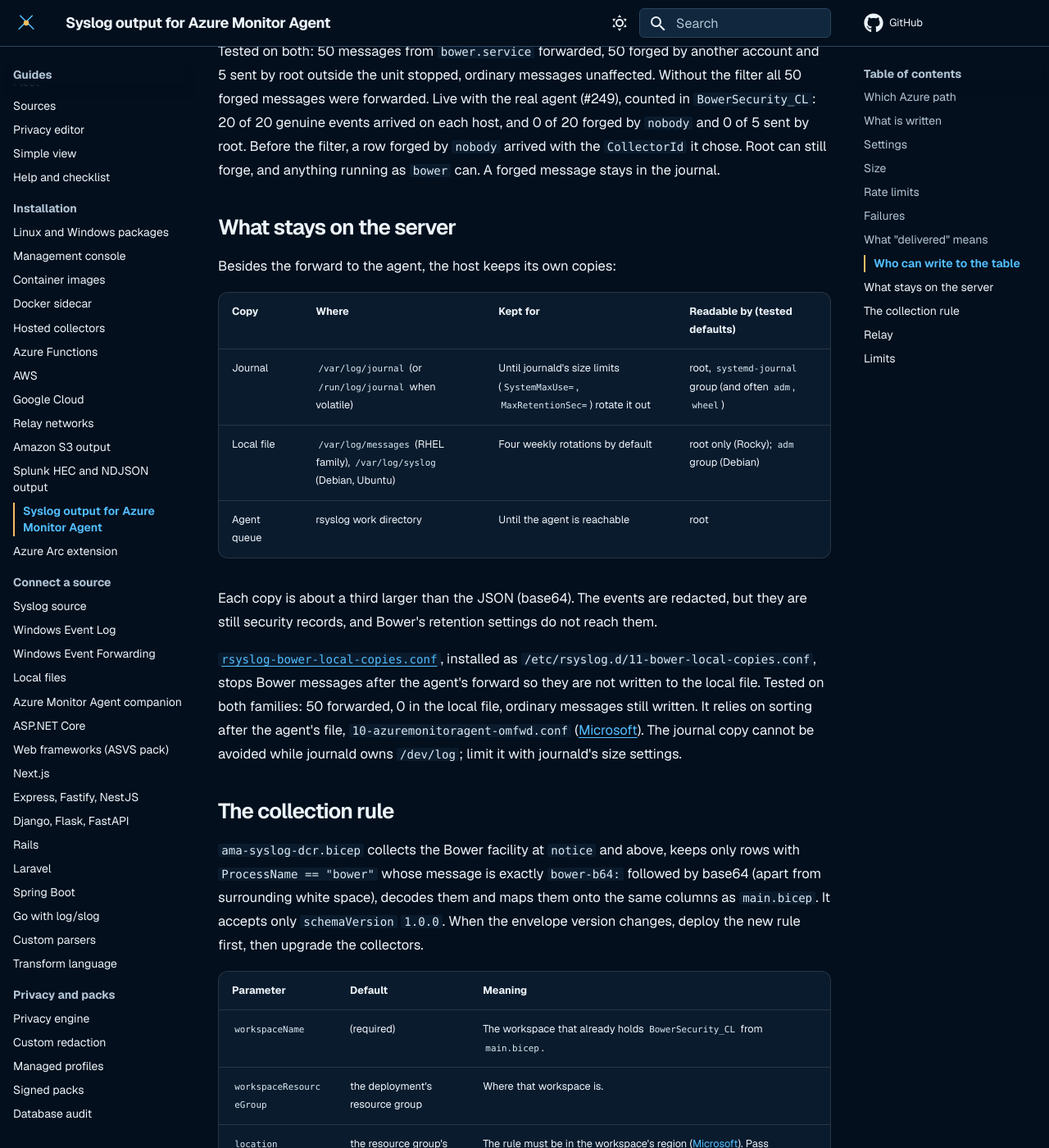
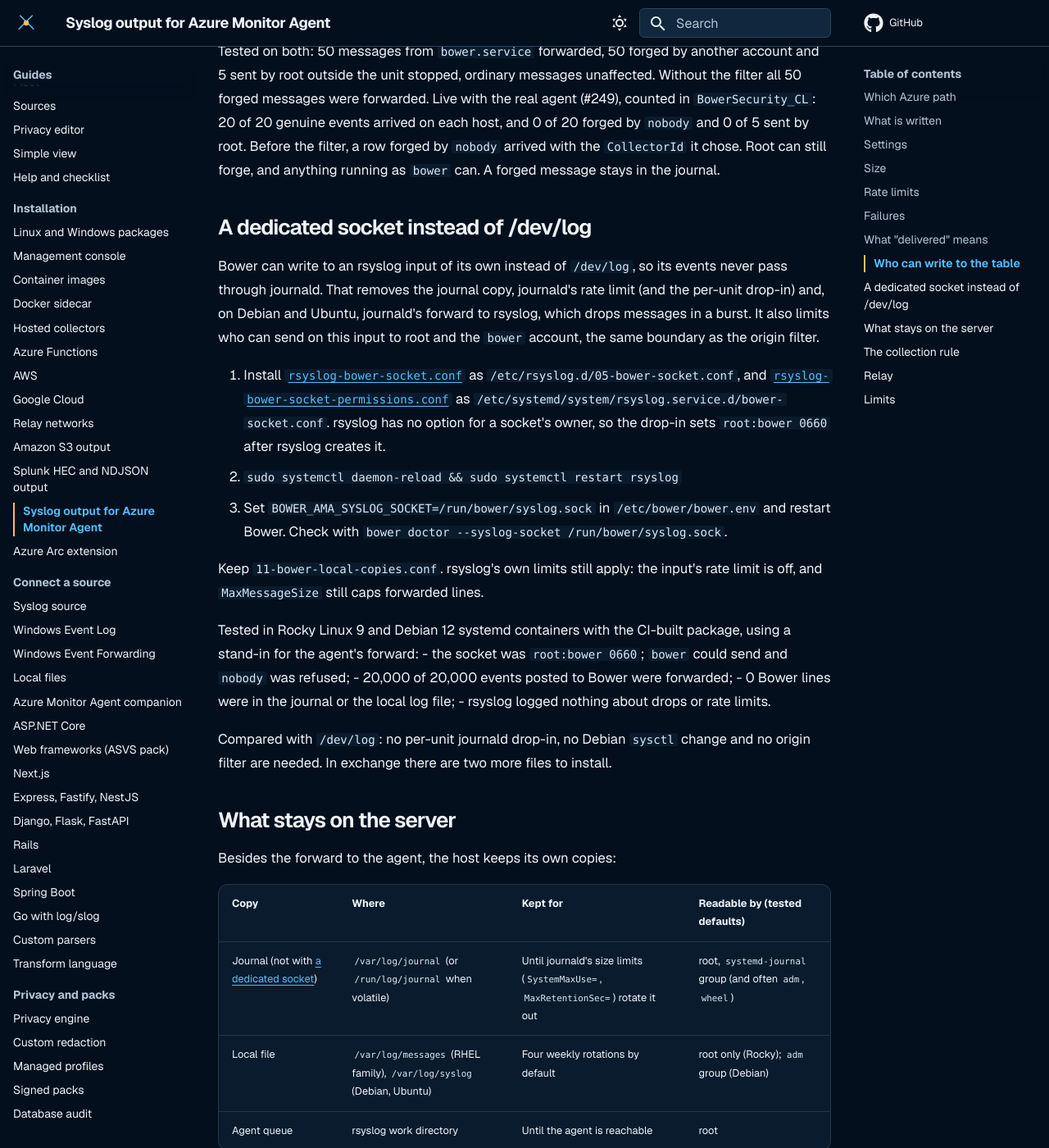
Before and after one commit to jusso-dev/Bower, an MkDocs documentation site: the page built from docs/deployment/ama-syslog-output.md, in a window 1280 px wide and 1400 px high, scrolled down 7704 px. Shown: the whole window at 82% size. Built offline with MkDocs 1.6.1 and Material for MkDocs 9.7.7, drawn with Linux system fonts in a browser that asks for light colours.

Commit message:
feat(examples): a dedicated rsyslog socket for Bower that skips journald (#238)
#238 item 4: offer an rsyslog input of Bower's own instead of /dev/log, and compare the two.

- rsyslog-bower-socket.conf adds an imuxsock input on /run/bower/syslog.sock, with no rate
  limit. Bower writes to it with BOWER_AMA_SYSLOG_SOCKET.
- rsyslog-bower-socket-permissions.conf, an rsyslog.service drop-in, sets the socket to
  root:bower 0660 once rsyslog creates it. imuxsock has no owner or mode option: its docs list
  none, and the socket came up root:root 666 without the drop-in.
- The reference page has a section on the option and the trade-off: no journal copy, no
  journald rate limit or per-unit drop-in, no Debian forward loss, and only root and bower can
  send; in exchange there are two more files to install.

Tested in Rocky Linux 9 (rsyslog 8.2510) and Debian 12 (rsyslog 8.2302) systemd containers,
with the CI-built rpm and deb and a stand-in for the agent's forward on TCP 28330:
- socket root:bower 0660; bower could send, nobody was refused (Permission denied);
- 20,000 of 20,000 events posted to Bower were forwarded;
- 0 Bower lines in the journal or in /var/log/messages or /var/log/syslog;
- no rsyslog drop, rate-limit or error lines.

The shipped file was retested as committed and is valid on both. Both distributions already
load imuxsock in rsyslog.conf, and a second load is an error, so the file has only the input.
Not run with the real agent, but the forward it feeds is the same TCP file the agent writes.

Co-Authored-By: Claude Opus 5.5 <noreply@anthropic.com>

```diff
--- a/docs/deployment/ama-syslog-output.md
+++ b/docs/deployment/ama-syslog-output.md
@@ -241,13 +241,44 @@ Tested on both: 50 messages from `bower.service` forwarded, 50 forged by another
 `CollectorId` it chose. Root can still forge, and anything running as `bower` can. A forged
 message stays in the journal.
 
+## A dedicated socket instead of /dev/log
+
+Bower can write to an rsyslog input of its own instead of `/dev/log`, so its events never pass
+through journald. That removes the journal copy, journald's rate limit (and the per-unit
+drop-in) and, on Debian and Ubuntu, journald's forward to rsyslog, which drops messages in a
+burst. It also limits who can send on this input to root and the `bower` account, the same
+boundary as the origin filter.
+
+1. Install
+   [`rsyslog-bower-socket.conf`](https://github.com/jusso-dev/Bower/blob/main/examples/cloud-agents/azure/rsyslog-bower-socket.conf)
+   as `/etc/rsyslog.d/05-bower-socket.conf`, and
+   [`rsyslog-bower-socket-permissions.conf`](https://github.com/jusso-dev/Bower/blob/main/examples/cloud-agents/azure/rsyslog-bower-socket-permissions.conf)
+   as `/etc/systemd/system/rsyslog.service.d/bower-socket.conf`. rsyslog has no option for a
+   socket's owner, so the drop-in sets `root:bower 0660` after rsyslog creates it.
+2. `sudo systemctl daemon-reload && sudo systemctl restart rsyslog`
+3. Set `BOWER_AMA_SYSLOG_SOCKET=/run/bower/syslog.sock` in `/etc/bower/bower.env` and restart
+   Bower. Check with `bower doctor --syslog-socket /run/bower/syslog.sock`.
+
+Keep `11-bower-local-copies.conf`. rsyslog's own limits still apply: the input's rate limit
+is off, and `MaxMessageSize` still caps forwarded lines.
+
+Tested in Rocky Linux 9 and Debian 12 systemd containers with the CI-built package, using a
+stand-in for the agent's forward:
+- the socket was `root:bower 0660`; `bower` could send and `nobody` was refused;
+- 20,000 of 20,000 events posted to Bower were forwarded;
+- 0 Bower lines were in the journal or the local log file;
+- rsyslog logged nothing about drops or rate limits.
+
+Compared with `/dev/log`: no per-unit journald drop-in, no Debian `sysctl` change and no
+origin filter are needed. In exchange there are two more files to install.
+
 ## What stays on the server
 
 Besides the forward to the agent, the host keeps its own copies:
 
 | Copy | Where | Kept for | Readable by (tested defaults) |
 |---|---|---|---|
-| Journal | `/var/log/journal` (or `/run/log/journal` when volatile) | Until journald's size limits (`SystemMaxUse=`, `MaxRetentionSec=`) rotate it out | root, `systemd-journal` group (and often `adm`, `wheel`) |
+| Journal (not with [a dedicated socket](#a-dedicated-socket-instead-of-devlog)) | `/var/log/journal` (or `/run/log/journal` when volatile) | Until journald's size limits (`SystemMaxUse=`, `MaxRetentionSec=`) rotate it out | root, `systemd-journal` group (and often `adm`, `wheel`) |
 | Local file | `/var/log/messages` (RHEL family), `/var/log/syslog` (Debian, Ubuntu) | Four weekly rotations by default | root only (Rocky); `adm` group (Debian) |
 | Agent queue | rsyslog work directory | Until the agent is reachable | root |
 
```
Also changed, not shown: 2 other files.
